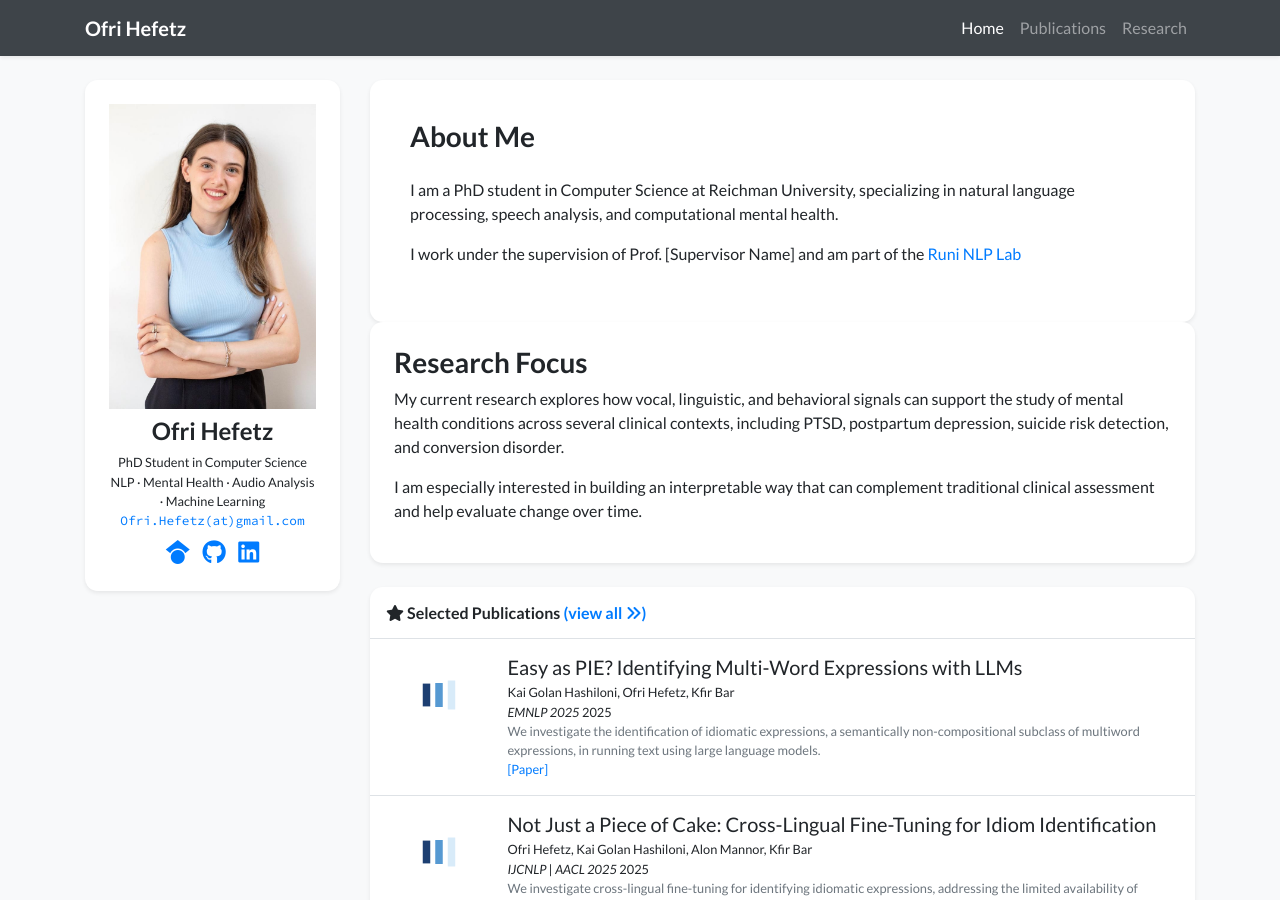
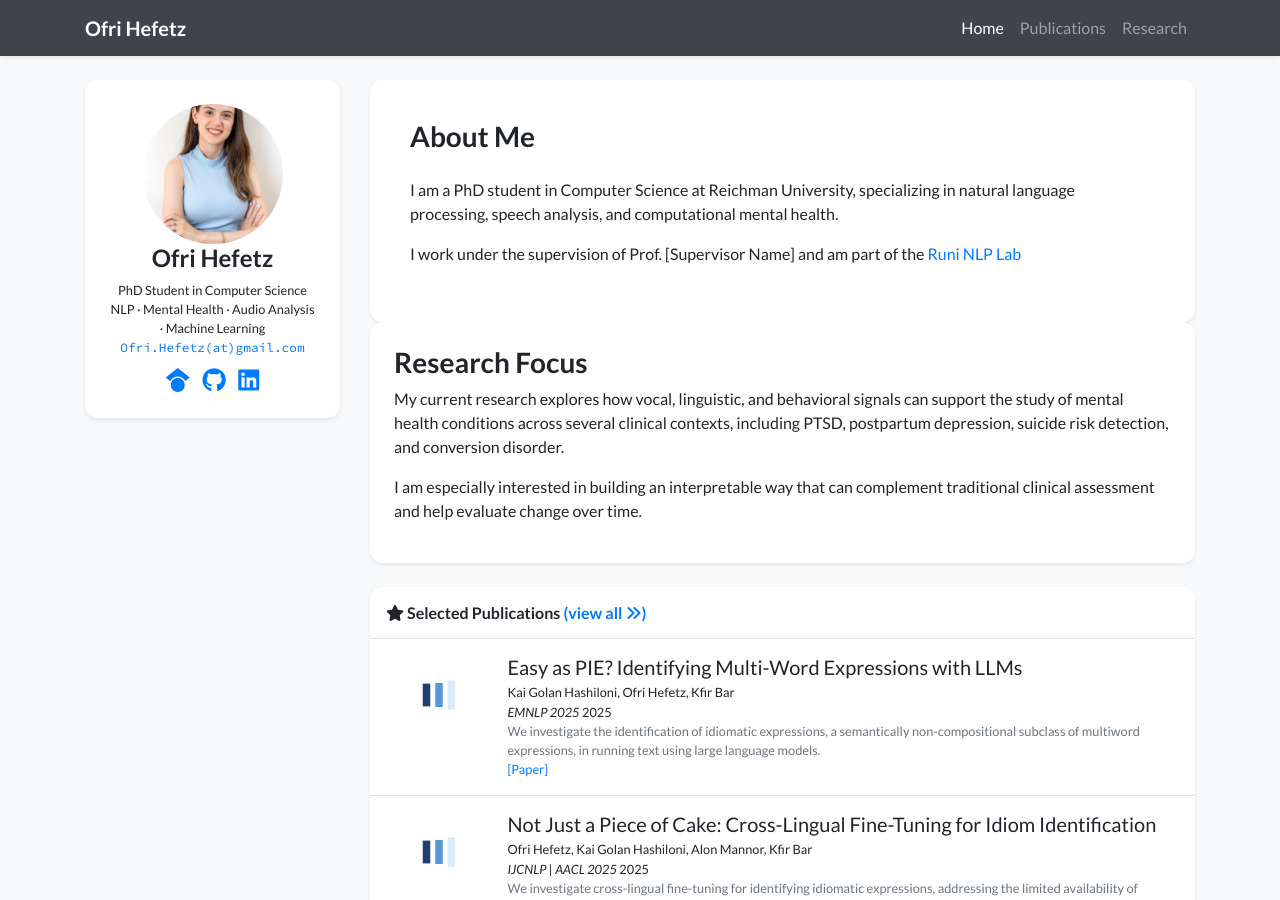
Before and after one commit to OfriHefetz/ofrihefetz.github.io, a Jekyll site: the page built from index.html, in a window 1280 px wide and 900 px high. Built offline with Jekyll 4.4.1, drawn with Linux system fonts in a browser that asks for light colours; nearby versions of some CDN libraries; a style sheet for code colours, icons or effects is not loaded.

Commit message:
Update profile_card_mini.html

```diff
--- a/_includes/widgets/profile_card_mini.html
+++ b/_includes/widgets/profile_card_mini.html
@@ -9,7 +9,7 @@
                         <div class="figure d-none d-md-block">
                             <img
                                 src="{{ site.data.profile.portrait_url | relative_url }}"
-                                class="figure-img img-fluid"
+                                style="width: 140px; height: 140px; object-fit: cover; border-radius: 50%; display: block; margin-left: auto; margin-right: auto;"
                                 data-toggle="tooltip"
                                 data-placement="top"
                                 title="{{ site.data.profile.portrait_caption }}">
```
